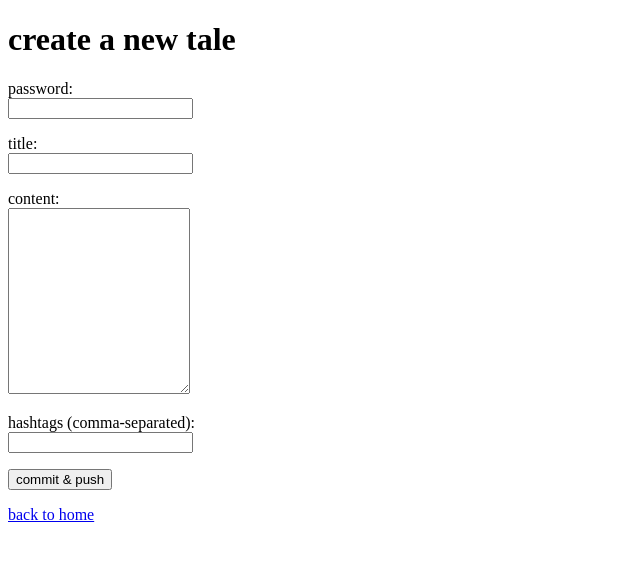
After one commit to yuli-lynx/yuli_blog, a Flask app: page /create in a window 1280 px wide. The commit adds this page. Shown: the top 561 px of the page, without its empty margins (0-640 px from the left). Run offline with Flask 3, Linux system fonts and the light colour scheme.

Commit message:
add post.html, create.html

```diff
--- a/app.py
+++ b/app.py
@@ -1,4 +1,4 @@
-from flask import Flask, render_template
+from flask import Flask, render_template, request, redirect, flash, url_for
 from flask_sqlalchemy import SQLAlchemy
 import datetime
 import os
@@ -17,6 +17,35 @@ def home():
 def about():
     return render_template("about.html")
 
+@app.route("/post/<int:post_id>")
+def post(post_id):
+    blog_post = BlogPost.query.get_or_404(post_id)
+    return render_template("post.html", post=blog_post)
+
+@app.route("/create", methods=["GET", "POST"])
+def create_post():
+    admin_password = "Password5813!"
+
+    if request.method == "POST":
+        if request.form.get("password") != admin_password:
+            flash("!!!wrongue passwordue!!!")
+            return redirect(url_for("create_post"))
+
+        title = request.form["title"]
+        content = request.form["content"]
+        hashtags = request.form.get("hashtags")
+
+        if not title or not content:
+            flash("no no no, titullo und contento should be presento!!!")
+            return redirect(url_for("create_post"))
+
+        new_post = BlogPost(title=title, content=content, hashtags=hashtags)
+        db.session.add(new_post)
+        db.session.commit()
+        return redirect(url_for("home"))
+
+    return render_template("create.html")
+
 class BlogPost(db.Model):
     id = db.Column(db.Integer, primary_key=True)
     title = db.Column(db.String(200), nullable=False)
--- a/templates/about.html
+++ b/templates/about.html
@@ -19,5 +19,6 @@
     <footer>
         <p>if you like it here, stay. if you don't - don't. and most of all, do have a good cup of tea.</p>
     </footer>
+    <p><a href="{{ url_for('home') }}">back to home</a></p>
 </body>
 </html>
--- /dev/null
+++ b/templates/create.html
@@ -0,0 +1,45 @@
+<!DOCTYPE html>
+<html>
+<head>
+    <title>create a new tale</title>
+</head>
+<body>
+
+    {% with messages = get_flashed_messages() %}
+        {% if messages %}
+            <ul>
+            {% for message in messages %}
+                <li style="color: green;">{{ message }}</li>
+            {% endfor %}
+            </ul>
+        {% endif %}
+    {% endwith %}
+
+    <h1>create a new tale</h1>
+    <form method="POST">
+        <p>
+            <label for="password">password:</label><br>
+            <input type="password" id="password" name="password" required>
+        </p>
+
+        <p>
+            <label for="title">title:</label><br>
+            <input type="text" id="title" name="title" required>
+        </p>
+
+        <p>
+            <laber for="content">content:</laber><br>
+            <textarea id="content" name="content" rows="12" required></textarea>
+        </p>
+
+        <p>
+            <label for="hashtags">hashtags (comma-separated):</label><br>
+            <input type="text" id="hashtags" name="hashtags">
+        </p>
+
+        <p><button type="submit">commit & push</button></p>
+    </form>
+
+    <p><a href="{{  url_for('home')  }}">back to home</a></p>
+</body>
+</html>
```
Also changed, not shown: templates/home.html (+7 -5 lines), templates/post.html (added, +17 -0 lines).
